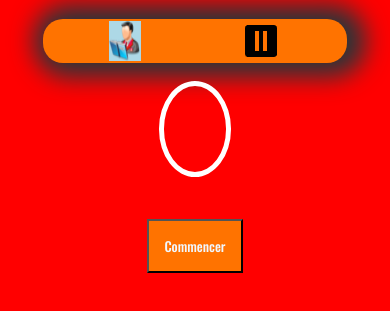
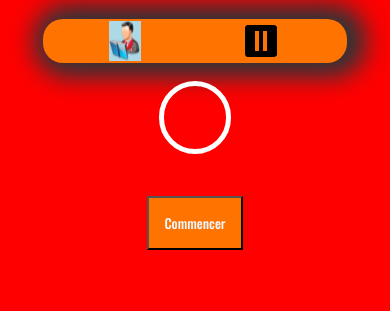
Before and after one commit to plmorisse/POMODORO, a plain HTML site: page index.html in a window 390 px wide. Shown: the part 71-382 px from the top of the page. Drawn offline with nearby package versions, Linux system fonts and the light colour scheme.

Commit message:
responsive test

```diff
--- a/css/style.css
+++ b/css/style.css
@@ -45,6 +45,7 @@ html{
 #timer{
 	margin: auto;
 	width: 25px;
+	height: 25px;
 	border: solid white 5px;
 	border-radius: 100%;
 	font-family: 'Oswald', sans-serif;
```
